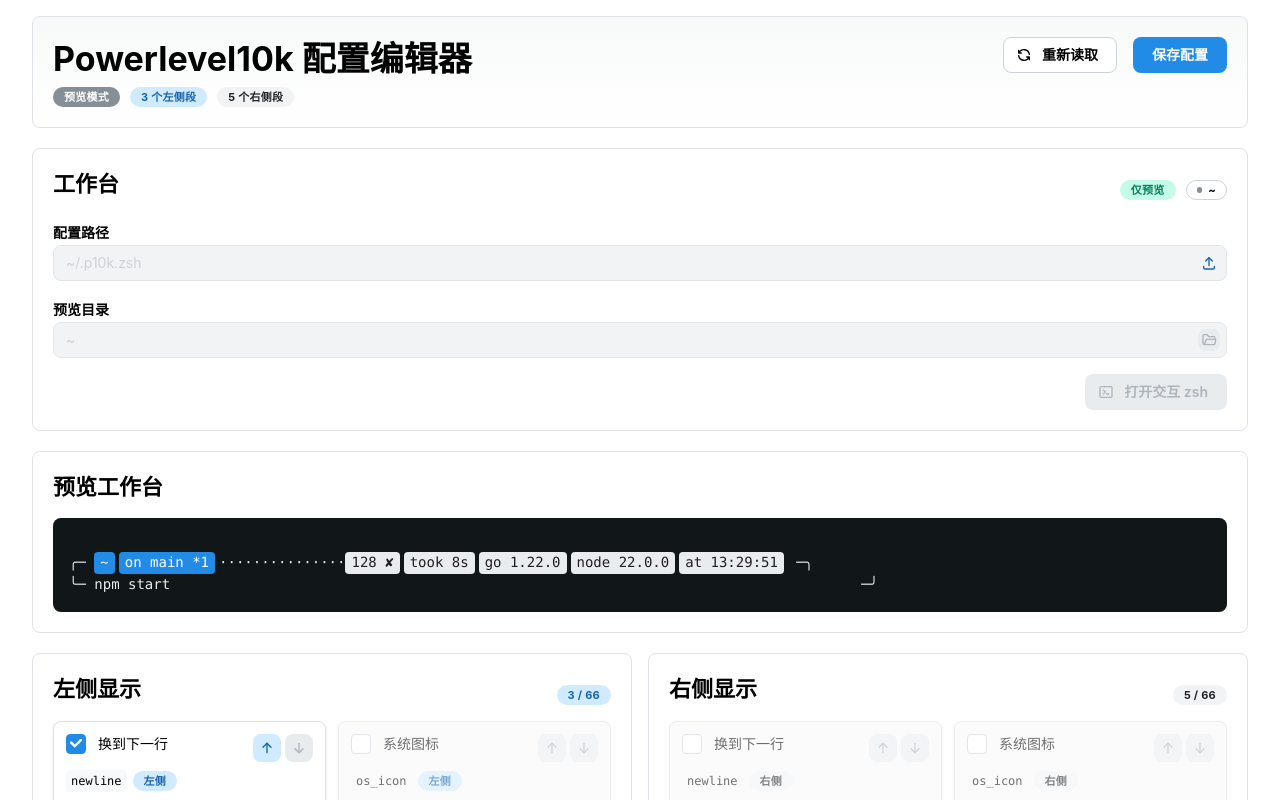
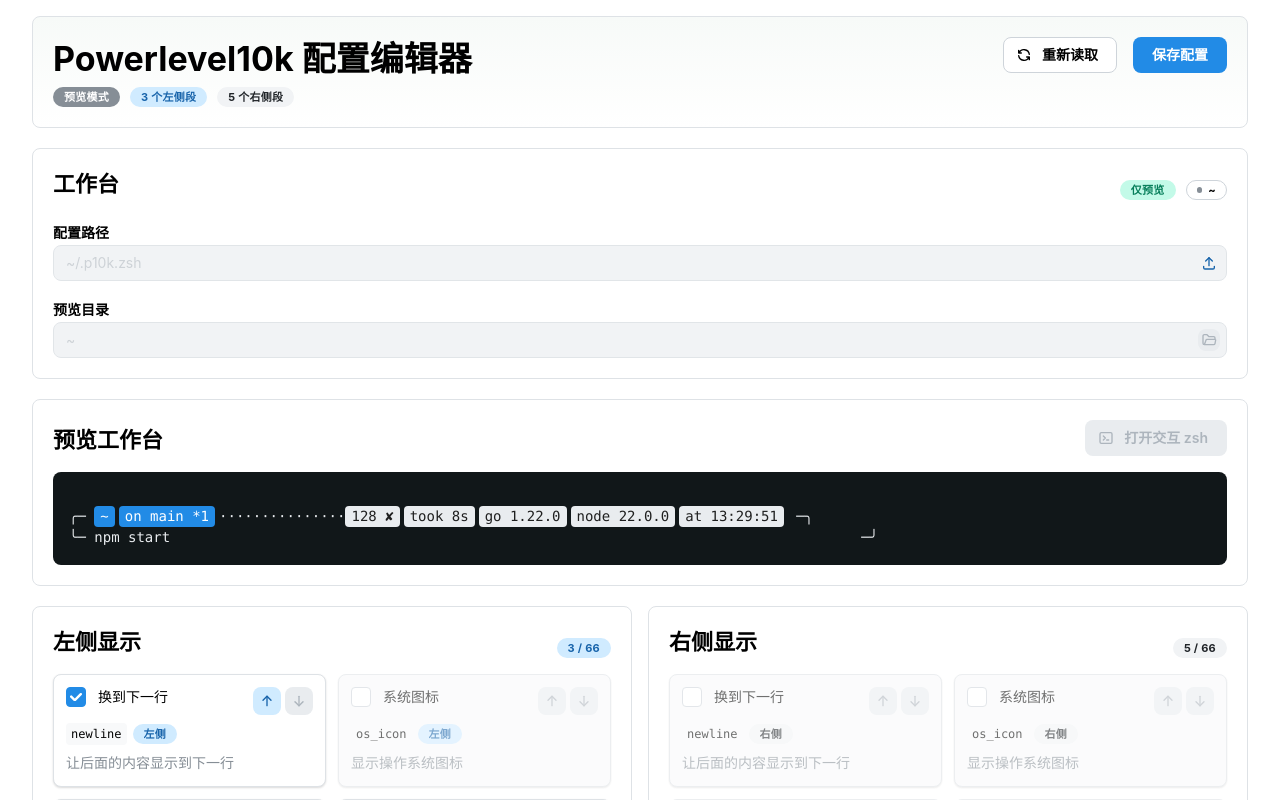
Before and after one commit to dsanying/p10k-visual-editor, a React (Vite) app: page / in a window 1280 px wide. Shown: the top 800 px of the page. Built offline with nearby package versions, Linux system fonts and the light colour scheme; no server answers.

Commit message:
🎨 style(frontend): 调整交互终端入口位置

```diff
--- a/src/App.jsx
+++ b/src/App.jsx
@@ -752,8 +752,15 @@
                         }
                       />
                     </Grid.Col>
-                    <Grid.Col span={12}>
-                      <Group justify="end" align="center">
+                  </Grid>
+                </Stack>
+              </Paper>
+
+              <Paper withBorder radius="md" p="lg" pos="sticky" top={12} style={{ zIndex: 10 }}>
+                <Stack gap="md">
+                  <SectionHeading
+                    title="预览工作台"
+                    right={
                       <Button
                         disabled={!usesRealMode}
                         leftSection={<IconTerminal2 size={16} />}
@@ -767,15 +774,8 @@
                       >
                         打开交互 zsh
                       </Button>
-                      </Group>
-                    </Grid.Col>
-                  </Grid>
-                </Stack>
-              </Paper>
-
-              <Paper withBorder radius="md" p="lg" pos="sticky" top={12} style={{ zIndex: 10 }}>
-                <Stack gap="md">
-                  <SectionHeading title="预览工作台" />
+                    }
+                  />
                   <PreviewPanel editorState={editorState} snapshot={snapshot} />
                 </Stack>
               </Paper>
```
Lines whose indentation alone changed are shown as unchanged.
